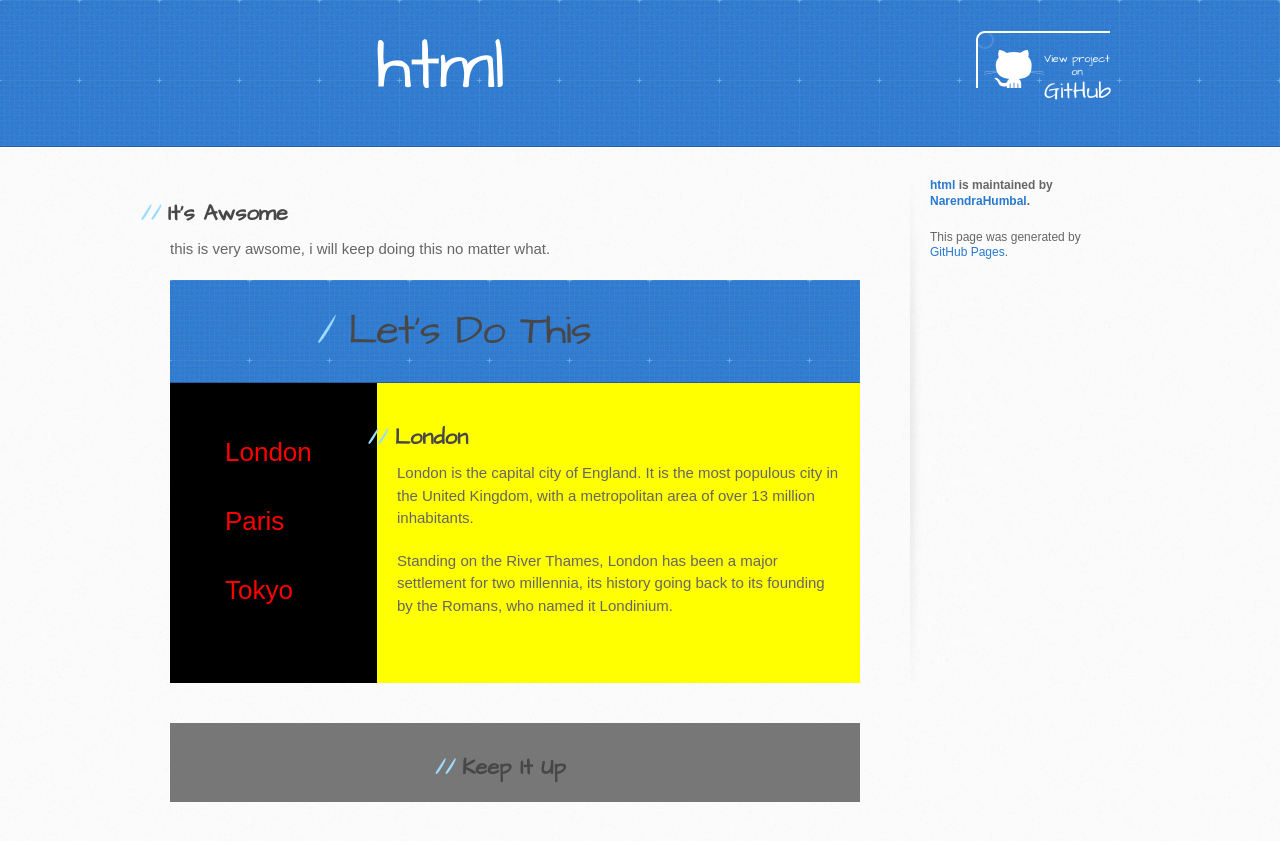
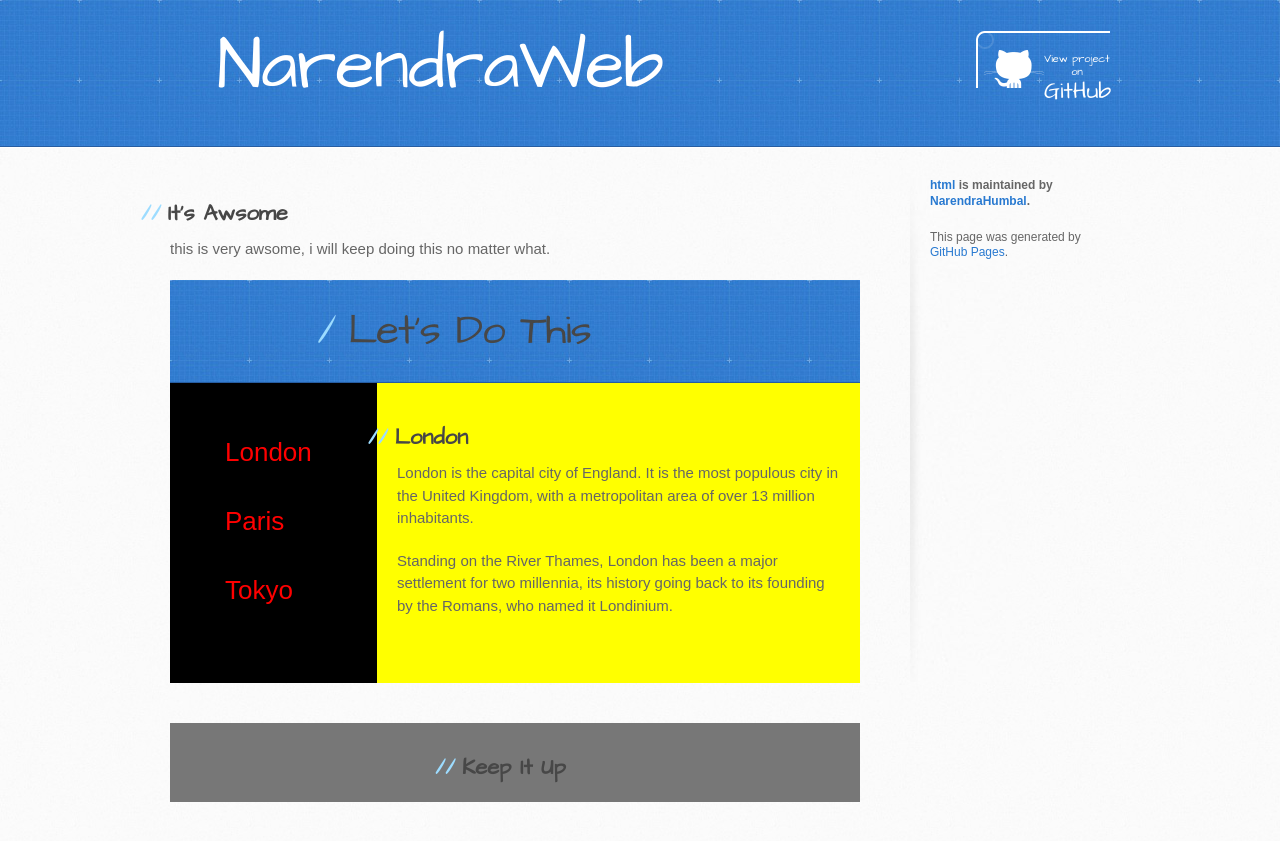
Before and after one commit to NarendraHumbal/html, a Jekyll site: the page built from index.md, in a window 1280 px wide. Shown: the top 841 px of the page. Built offline with Jekyll 4.4.1, drawn with Linux system fonts in a browser that asks for light colours; our own code applies the rules of GitHub Pages for plain Markdown files; the repository's description, which GitHub fills in, is left out.

Commit message:
title of the website changed from html to Narendraweb

```diff
--- a/_layouts/default.html
+++ b/_layouts/default.html
@@ -18,7 +18,7 @@
     <header>
       <div class="inner">
         <a href="{{ '/' | absolute_url }}">
-          <h1>{{ site.title | default: site.github.repository_name }}</h1>
+          <h1>NarendraWeb</h1>
         </a>
         <h2>{{ site.description | default: site.github.project_tagline }}</h2>
         {% if site.github.is_project_page %}
```
